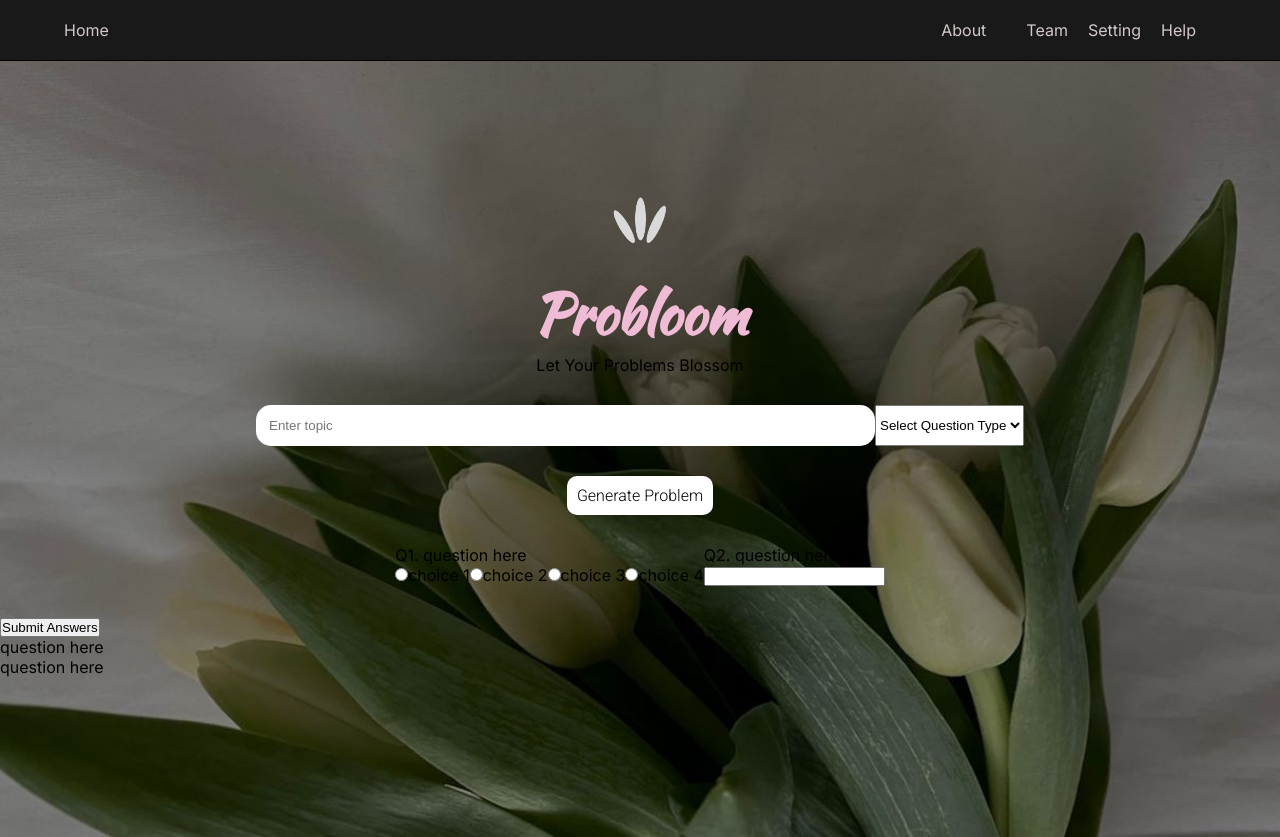
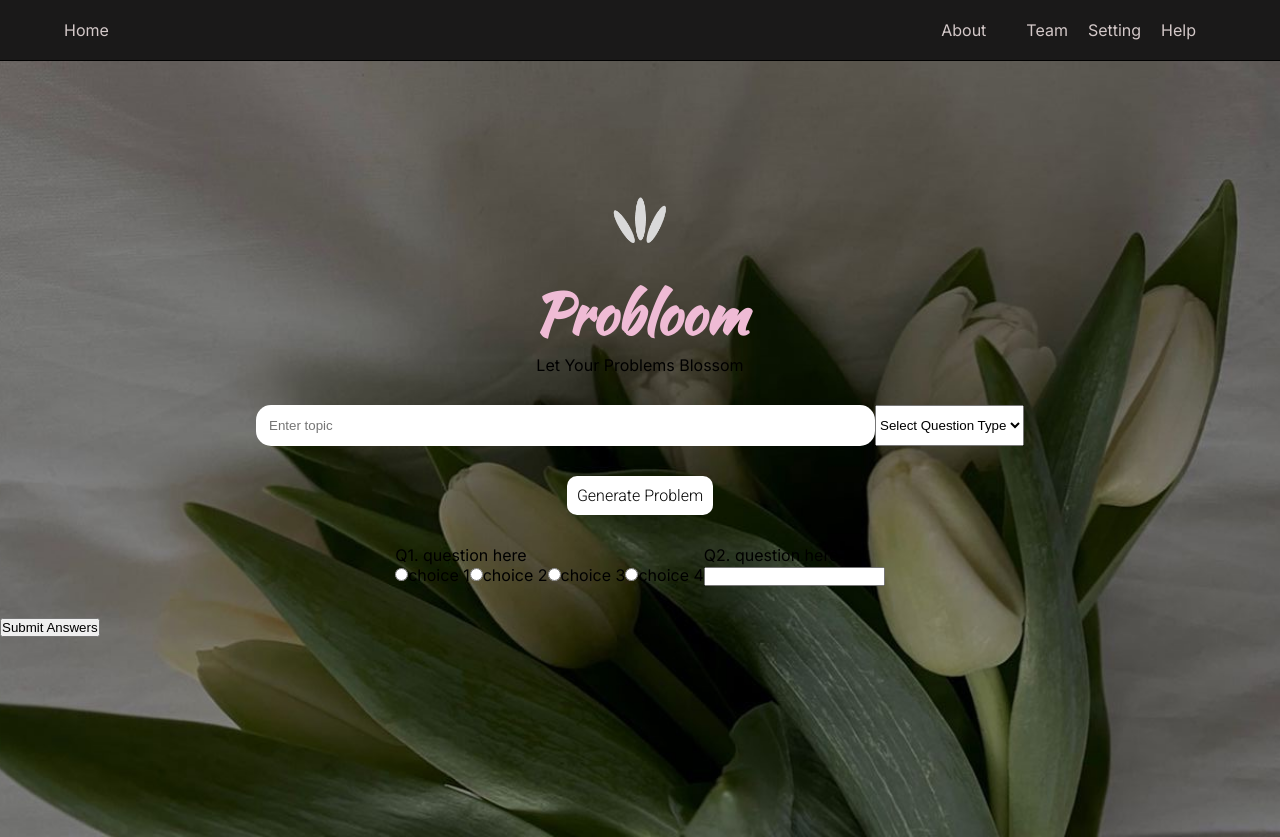
Before and after one commit to Awesomedonut/Practice-Problem-Generator, a Next.js app in the folder probloom/: page / in a window 1280 px wide. Built offline with nearby package versions, Linux system fonts and the light colour scheme.

Commit message:
fix compilation errors

```diff
--- a/probloom/src/app/About/page.tsx
+++ b/probloom/src/app/About/page.tsx
@@ -37,7 +37,7 @@ const MyPage = () => {
      </div>
      <div className={styles.mainContent}>
        <div className={styles.centeredBox}>
-         <p>Welcome to Probloom! Probloom is an AI-powered web application designed to generate relevant practice problems tailored to the user's inputs. This platform offers the flexibility of accepting inputs in both plain text and
+         <p>Welcome to Probloom! Probloom is an AI-powered web application designed to generate relevant practice problems tailored to the users inputs. This platform offers the flexibility of accepting inputs in both plain text and
     PDF formats. Correspondingly, the application provides outputs as either plain text or a downloadable PDF version.
            Moreover, Probloom can also generate solutions, enabling users to verify their answers effectively.
          </p>
--- a/probloom/src/app/page.tsx
+++ b/probloom/src/app/page.tsx
@@ -152,8 +152,6 @@ export default function Home() {
         <button onClick={handleSubmit} disabled={loading}>{loading ? 'Checking your answers...' : 'Submit Answers'}</button>
       </div>
       {solutions && <div>{solutions}</div>}
-      {problems && <div>{problems.map((problem, index) => (
-            <p>{problem.question}</p>))}</div>}
     </div>
   );
 }
```
